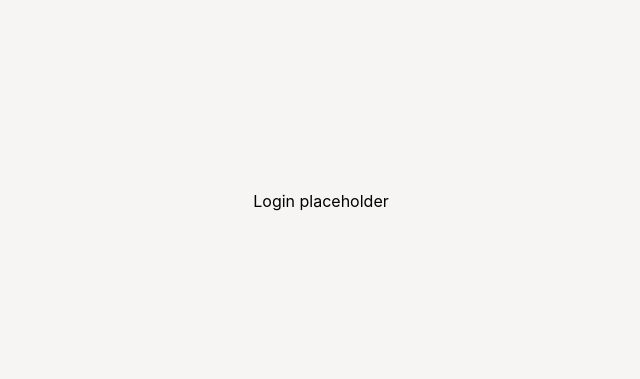
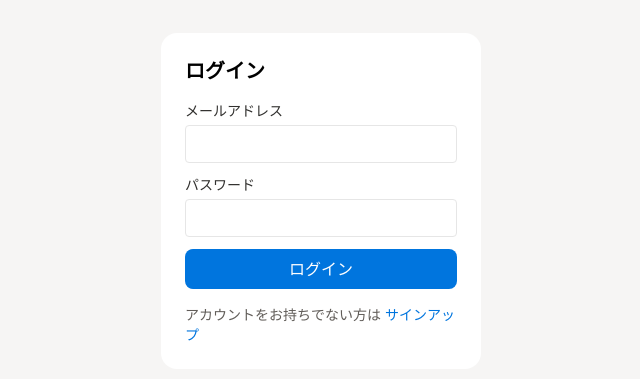
Before and after one commit to Natti3588/go-StudyLog, a React (Vite) app in the folder frontend/: page /login in a window 1280 px wide. Shown: the part 199-578 px from the top of the page, without its empty margins (319-959 px from the left). Built offline with nearby package versions, Linux system fonts and the light colour scheme; no server answers.

Commit message:
feat: ログイン画面を実装 (#25)

```diff
--- a/frontend/package.json
+++ b/frontend/package.json
@@ -13,6 +13,7 @@
   "dependencies": {
     "react": "^19.2.8",
     "react-dom": "^19.2.8",
+    "react-hook-form": "^7.85.0",
     "react-router": "^8.3.0"
   },
   "devDependencies": {
--- a/frontend/src/pages/Login.tsx
+++ b/frontend/src/pages/Login.tsx
@@ -1,3 +1,75 @@
+import { useForm } from 'react-hook-form'
+import { Link, useNavigate } from 'react-router'
+import { useState } from 'react'
+import { useAuth } from '../context/AuthContext'
+import { ApiError } from '../api/client'
+
+interface LoginFormValues {
+  email: string
+  password: string
+}
+
 export function Login() {
-  return <div>Login placeholder</div>
+  const { login } = useAuth()
+  const navigate = useNavigate()
+  const [serverError, setServerError] = useState<string | null>(null)
+  const {
+    register,
+    handleSubmit,
+    formState: { errors, isSubmitting },
+  } = useForm<LoginFormValues>()
+
+  async function onSubmit(values: LoginFormValues) {
+    setServerError(null)
+    try {
+      await login(values.email, values.password)
+      navigate('/')
+    } catch (err) {
+      if (err instanceof ApiError && err.status === 401) {
+        setServerError('メールアドレスまたはパスワードが正しくありません')
+        return
+      }
+      setServerError('エラーが発生しました。時間をおいて再度お試しください')
+    }
+  }
+
+  return (
+    <div className="bg-surface rounded-xl p-6 w-80">
+      <h1 className="text-xl font-bold text-ink mb-4">ログイン</h1>
+      <form onSubmit={handleSubmit(onSubmit)} noValidate>
+        <label className="block mb-3">
+          <span className="block text-sm text-ink-secondary mb-1">メールアドレス</span>
+          <input
+            type="email"
+            className="w-full border border-hairline rounded-xs px-2 py-1.5"
+            {...register('email', { required: 'メールアドレスを入力してください' })}
+          />
+          {errors.email && <p className="text-error text-sm mt-1">{errors.email.message}</p>}
+        </label>
+        <label className="block mb-3">
+          <span className="block text-sm text-ink-secondary mb-1">パスワード</span>
+          <input
+            type="password"
+            className="w-full border border-hairline rounded-xs px-2 py-1.5"
+            {...register('password', { required: 'パスワードを入力してください' })}
+          />
+          {errors.password && <p className="text-error text-sm mt-1">{errors.password.message}</p>}
+        </label>
+        {serverError && <p className="text-error text-sm mb-3">{serverError}</p>}
+        <button
+          type="submit"
+          disabled={isSubmitting}
+          className="w-full bg-primary text-white rounded-md py-2 font-medium disabled:opacity-50"
+        >
+          ログイン
+        </button>
+      </form>
+      <p className="text-sm text-ink-muted mt-4">
+        アカウントをお持ちでない方は{' '}
+        <Link to="/signup" className="text-primary">
+          サインアップ
+        </Link>
+      </p>
+    </div>
+  )
 }
```
Also changed, not shown: 2 other files (tests, documents, lock files or other folders).
